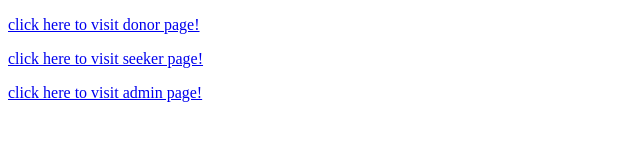
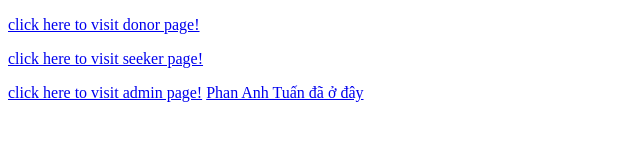
Before and after one commit to tan-creator/group5.bloodbank.github.io, a plain HTML site: page login.html in a window 1280 px wide. Shown: the whole page, without its empty margins (0-640 px from the left). Drawn offline with Linux system fonts and the light colour scheme.

Commit message:
Commit-1
Test commit-2

```diff
--- a/login.html
+++ b/login.html
@@ -15,6 +15,7 @@
     </p>
     <p>
         <a href="./admin_page/index.html">click here to visit admin page!</a>
+        <a href="https://www.facebook.com/profile.php?id=100037963237838">Phan Anh Tuấn đã ở đây</a>
     </p>
 </body>
 </html>
```
